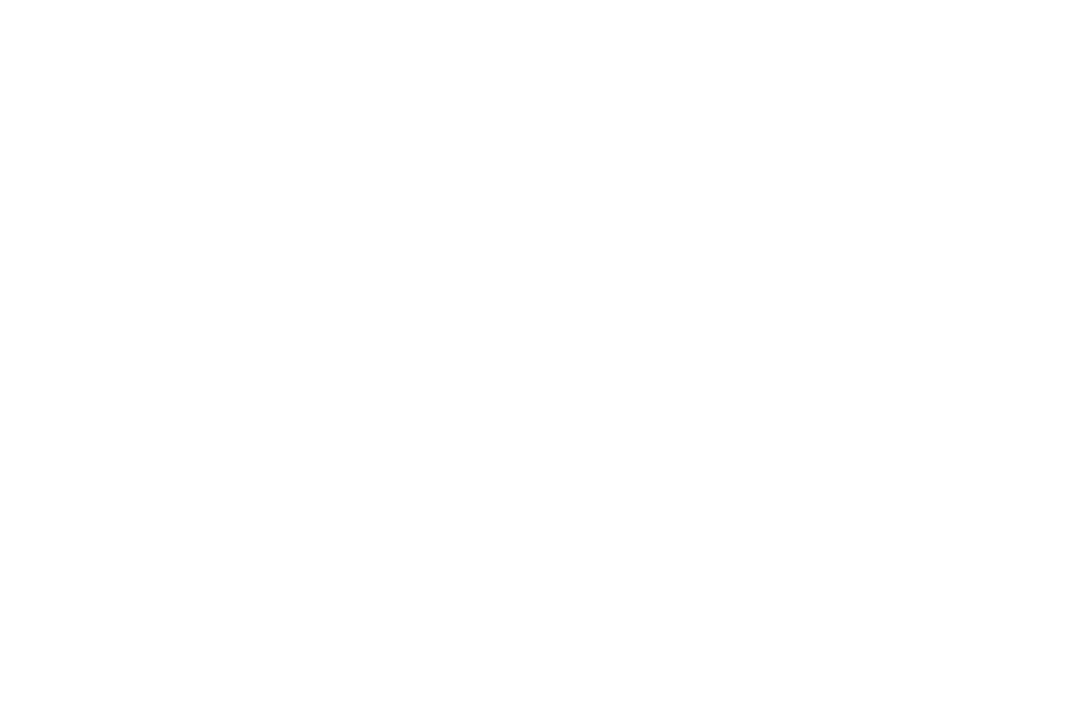
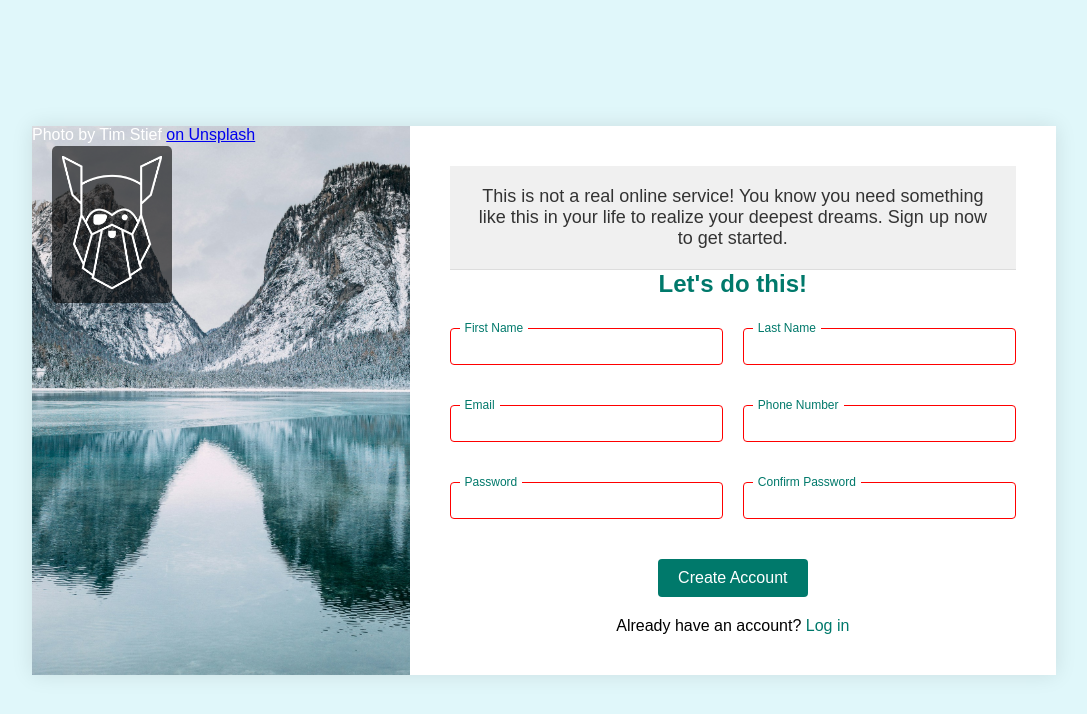
Before and after one commit to kedwards1306/Signup, a plain HTML site: page index.html in a window 1280 px wide. Shown: the whole page, without its empty margins (96-1183 px from the left). Drawn offline with Linux system fonts and the light colour scheme; a web font is replaced by a local one.

Commit message:
Made the sign up page

```diff
--- a/index.html
+++ b/index.html
@@ -4,8 +4,57 @@
     <meta charset="UTF-8">
     <meta name="viewport" content="width=device-width, initial-scale=1.0">
     <title>Sign-up form</title>
+    <link rel="stylesheet" href="styles.css">
+    <link rel="stylesheet" href="https://fonts.googleapis.com/css2?family=Norse&display=swap"> <!-- Link to Norse font -->
 </head>
 <body>
-
+    <main>
+        <section class="sidebar">
+            <div class="logo-container">
+                <img src="assets/odin-image.png" alt="Odin Logo" class="logo">
+            </div>
+            <footer>Photo by Tim Stief <a href="https://unsplash.com/photos/body-of-water-and-snow-covered-mountains-during-daytime-YFFGkE3y4F8">on Unsplash</a></footer>
+        </section>
+        <section class="form-section">
+            <header>
+                <p>This is not a real online service! You know you need something like this in your life to realize your deepest dreams. Sign up now to get started.</p>
+            </header>
+            <div class="form-header">
+                <h2>Let's do this!</h2>
+            </div>
+            <form action="" method="post" class="form">
+                <div class="input-box">
+                    <input type="text" id="FirstName" name="FirstName" required>
+                    <label for="FirstName">First Name</label>
+                </div>
+                <div class="input-box">
+                    <input type="text" id="LastName" name="LastName" required>
+                    <label for="LastName">Last Name</label>
+                </div>
+                <div class="input-box">
+                    <input type="email" id="Email" name="Email" required>
+                    <label for="Email">Email</label>
+                </div>
+                <div class="input-box">
+                    <input type="tel" id="Phone" name="Phone" required>
+                    <label for="Phone">Phone Number</label>
+                </div>
+                <div class="input-box">
+                    <input type="password" id="Password" minlength="5" maxlength="15" name="Password" required>
+                    <label for="Password">Password</label>
+                </div>
+                <div class="input-box">
+                    <input type="password" id="ConfirmPassword" minlength="5" maxlength="15" name="ConfirmPassword" required>
+                    <label for="ConfirmPassword">Confirm Password</label>
+                </div>
+                <div class="submit">
+                    <button type="submit">Create Account</button>
+                </div>
+            </form>
+            <div class="footer">
+                <p>Already have an account? <a href="#">Log in</a></p>
+            </div>
+        </section>
+    </main>
 </body>
 </html>
--- a/styles.css
+++ b/styles.css
@@ -0,0 +1,162 @@
+* {
+    margin: 0;
+    padding: 0;
+    box-sizing: border-box;
+    font-family: 'Arial', sans-serif;
+}
+
+body {
+    display: flex;
+    min-height: 100vh;
+    align-items: center;
+    justify-content: center;
+    background-color: #e0f7fa;
+}
+
+main {
+    display: flex;
+    width: 80%;
+    max-width: 1200px;
+    box-shadow: 0 0 20px rgba(0, 0, 0, 0.1);
+    background-color: white;
+}
+
+.sidebar {
+    flex: 1;
+    background-image: url('assets/snow-mountain.jpg');
+    background-size: cover;
+    background-position: center;
+    position: relative;
+}
+
+.logo-container {
+    position: absolute;
+    top: 20px;
+    left: 20px;
+    background-color: rgba(0, 0, 0, 0.6); /* Semi-transparent dark background */
+    padding: 10px;
+    border-radius: 5px;
+}
+
+.logo {
+    width: 100px;
+}
+
+.form-section {
+    flex: 1.5;
+    padding: 40px;
+    display: flex;
+    flex-direction: column;
+    justify-content: center;
+    font-family: 'Norse', sans-serif; /* Apply Norse font */
+}
+
+header {
+    text-align: center;
+    background-color: #f0f0f0;
+    border-bottom: 1px solid #ddd;
+    font-family: 'Norse', sans-serif; /* Apply Norse font */
+    padding: 20px;
+}
+
+header p {
+    font-size: 18px;
+    color: #333;
+}
+
+.form-header {
+    text-align: center;
+    margin-bottom: 20px;
+}
+
+h2 {
+    font-size: 24px;
+    margin-bottom: 10px;
+    color: #00796b;
+}
+
+.form {
+    display: grid;
+    grid-template-columns: repeat(2, 1fr);
+    gap: 20px;
+}
+
+.input-box {
+    position: relative;
+    margin-bottom: 20px;
+}
+
+.input-box input {
+    width: 100%;
+    padding: 10px;
+    border: 1px solid #E5E7EB; /* Default light border */
+    border-radius: 4px;
+    outline: none;
+    transition: border-color 0.3s, box-shadow 0.3s;
+}
+
+.input-box input:focus {
+    border-color: #00796b; /* Blue border on focus */
+    box-shadow: 0 0 5px rgba(0, 121, 107, 0.5); /* Subtle box-shadow on focus */
+}
+
+.input-box input:invalid {
+    border-color: #ff0000; /* Red border for invalid input */
+}
+
+.input-box label {
+    position: absolute;
+    top: 50%;
+    left: 10px;
+    transform: translateY(-50%);
+    background-color: white;
+    padding: 0 5px;
+    transition: top 0.3s, font-size 0.3s;
+    pointer-events: none;
+}
+
+.input-box input:focus + label,
+.input-box input:not(:placeholder-shown) + label {
+    top: 0;
+    font-size: 12px;
+    color: #00796b;
+}
+
+.submit {
+    grid-column: span 2;
+    text-align: center;
+}
+
+.submit button {
+    padding: 10px 20px;
+    border: none;
+    border-radius: 4px;
+    background-color: #00796b;
+    color: white;
+    font-size: 16px;
+    cursor: pointer;
+    transition: background-color 0.3s;
+}
+
+.submit button:hover {
+    background-color: #004d40;
+}
+
+.footer {
+    margin-top: 20px;
+    text-align: center;
+}
+
+.footer a {
+    color: #00796b;
+    text-decoration: none;
+    transition: color 0.3s;
+}
+
+.footer a:hover {
+    color: #004d40;
+}
+footer
+{
+color: white;
+}
```
Also changed, not shown: assets/odin-image.png (added), assets/snow-mountain.jpg (added).
